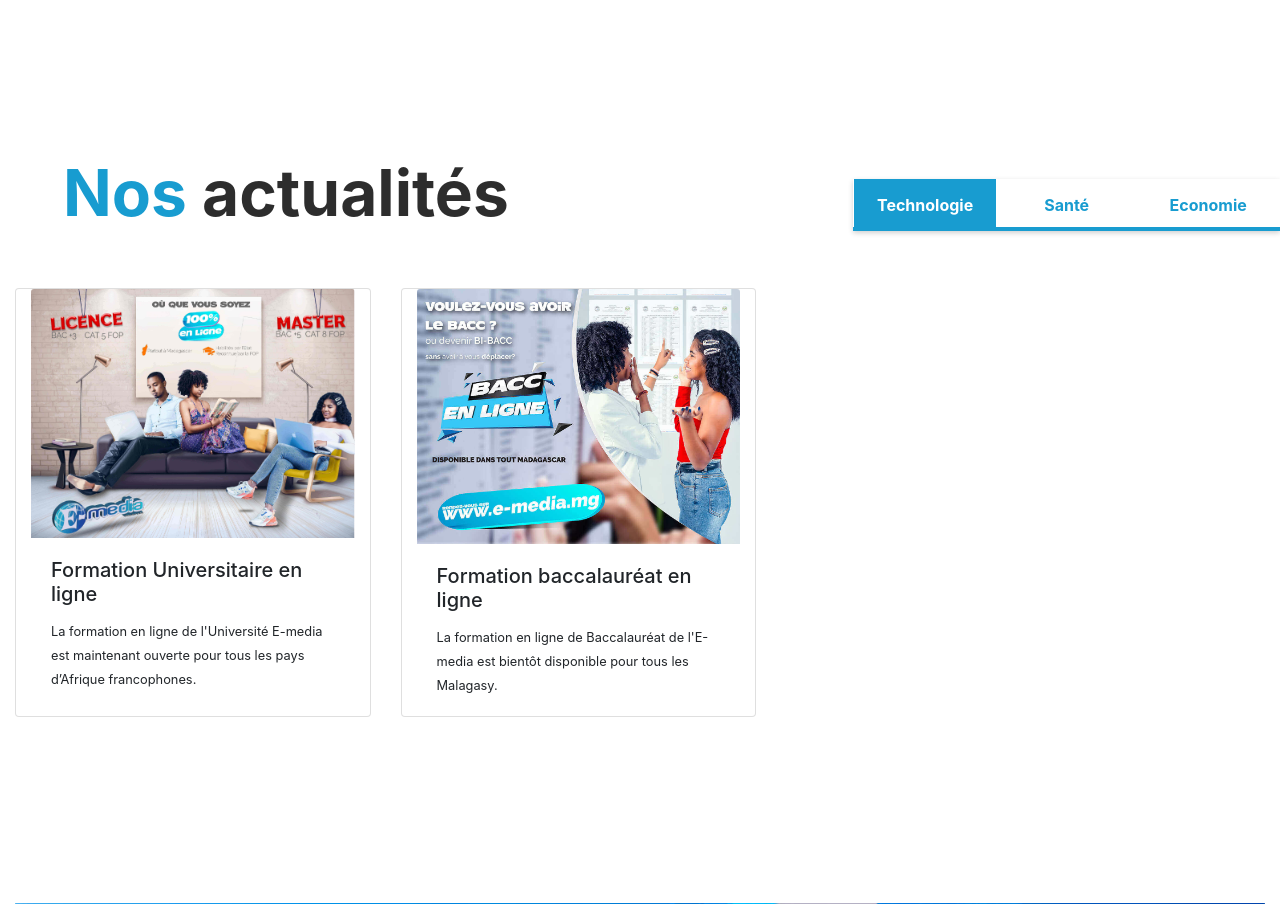
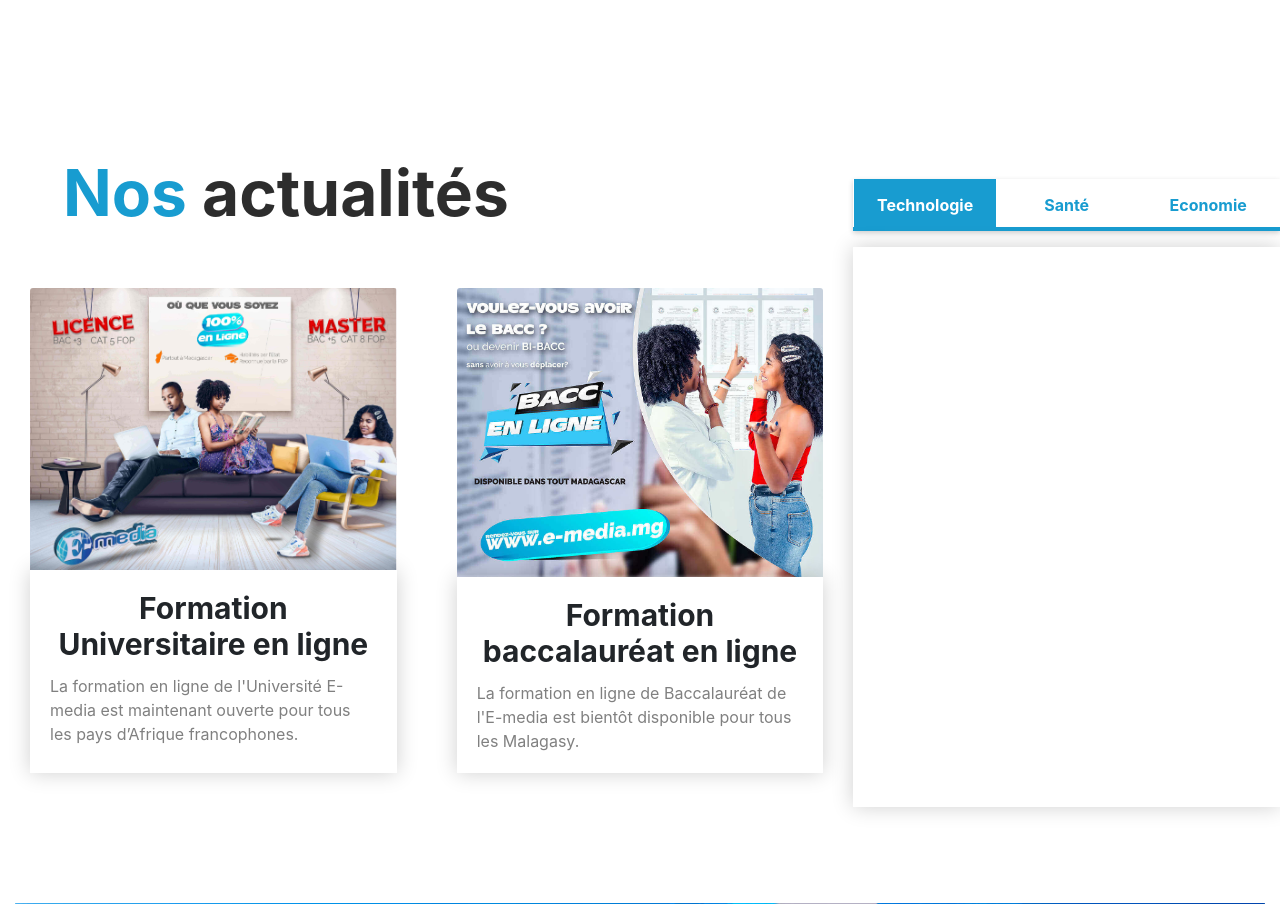
Before and after one commit to MyeLane/Site-Vitrine, a PHP site: page / in a window 1280 px wide. Shown: the part 1695-2599 px from the top of the page. Run offline with PHP 8.4, Linux system fonts and the light colour scheme; data that the repository does not hold is empty.

Commit message:
carg actualites

```diff
--- a/css/style.css
+++ b/css/style.css
@@ -222,6 +222,37 @@
   font-weight: bold;
 }
 
+.card {
+  border: none !important;
+}
+
+.card-body {
+  box-shadow: 0 0 1.25rem rgba(0, 0, 0, 0.19);
+  transition: .8s;
+}
+
+.card .card-title {
+  text-align: center;
+  font-size: 30px !important;
+  font-weight: bold !important;
+}
+
+.card .card-text {
+  font-size: 16px !important;
+  color: gray;
+}
+
+.card:hover .card-body {
+  background-color: #189cd0;
+}
+
+.card:hover .card-title {
+  color: #ffffff !important;
+}
+
+.card:hover .card-text {
+  color: #ffffff !important;
+}
 
 /*google news*/
 .google-news ul {
@@ -256,6 +287,7 @@
 
 .tab-content {
   height: 70vh;
+  box-shadow: 0 0 1.25rem rgba(0, 0, 0, 0.19);
 }
 
 .news{
--- a/index.php
+++ b/index.php
@@ -92,14 +92,14 @@
                     <div class="col-12 title ml-5 mt-5">
                         <h1 class="mt-4"><span class="banner-media">Nos</span> actualités</h1>
                     </div>
-                    <div class="card col-5 mt-5">
+                    <div class="card col-6 mt-5">
                         <img class="card-img-top" src="img/accueil/emedia pour site 2.jpg" class="img-fluid" alt="universite">
                         <div class="card-body">
                             <h5 class="card-title">Formation Universitaire en ligne</h5>
                             <small class="card-text">La formation en ligne de l'Université E-media est maintenant ouverte pour tous les pays d’Afrique francophones.</small>
                         </div>
                     </div>
-                    <div class="card col-5 mt-5">
+                    <div class="card col-6 mt-5">
                         <img class="card-img-top" src="img/accueil/alefa sita-01.jpg" class="img-fluid" alt="universite">
                         <div class="card-body">
                             <h5 class="card-title">Formation baccalauréat en ligne</h5>
```
